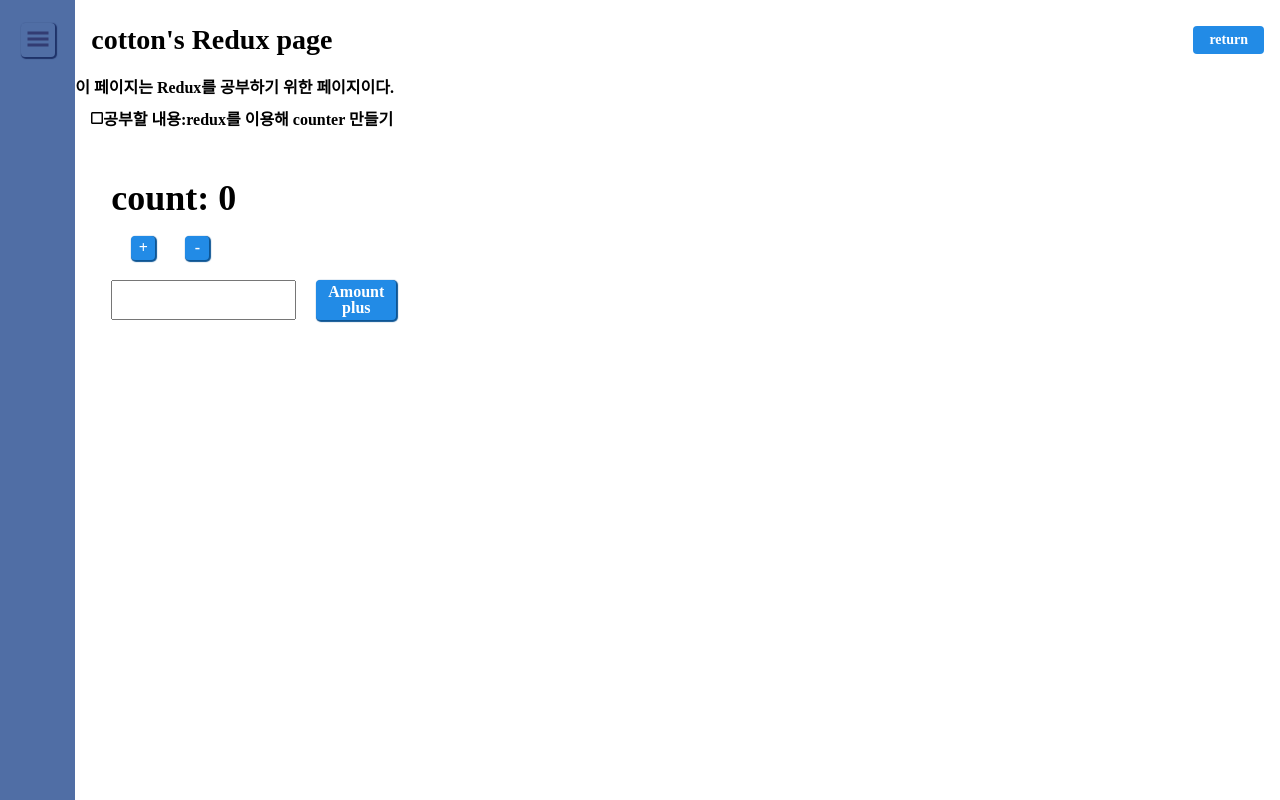
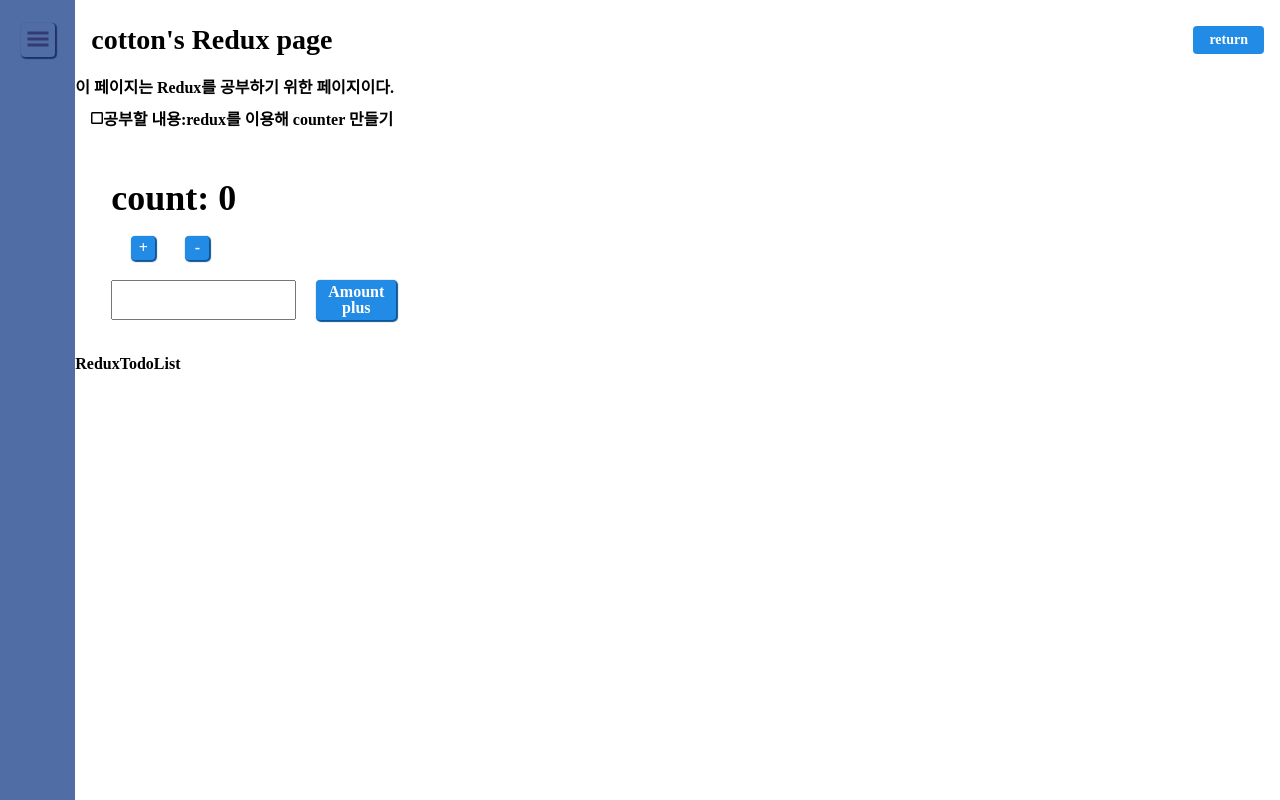
Before and after one commit to beomseok37/nextjs-practice, a Next.js app in the folder follow-todolist/: page /redux in a window 1280 px wide. Built offline with nearby package versions, Linux system fonts and the light colour scheme; a web font is replaced by a local one.

Commit message:
chore: redux todolist 컴포넌트 생성

```diff
--- /dev/null
+++ b/follow-todolist/src/components/ReduxTodoList/index.tsx
@@ -0,0 +1,7 @@
+import { ReactElement } from 'react';
+
+function ReduxTodoList(): ReactElement {
+  return <>ReduxTodoList</>;
+}
+
+export default ReduxTodoList;
--- a/follow-todolist/src/pages/redux.tsx
+++ b/follow-todolist/src/pages/redux.tsx
@@ -6,6 +6,7 @@ import Row from 'src/components/Grid/Row';
 import Column from 'src/components/Grid/Column';
 import ReduxCounter from 'src/components/ReduxCounter';
 import PageContent from 'src/components/PageContent';
+import ReduxTodoList from 'src/components/ReduxTodoList';
 
 import { REDUX_PAGE_CONTENT } from 'src/constant/page';
 
@@ -18,6 +19,7 @@ const Redux: NextPage = () => {
         <p>이 페이지는 Redux를 공부하기 위한 페이지이다.</p>
         <PageContent content={REDUX_PAGE_CONTENT} />
         <ReduxCounter />
+        <ReduxTodoList />
       </Column>
     </Row>
   );
```
